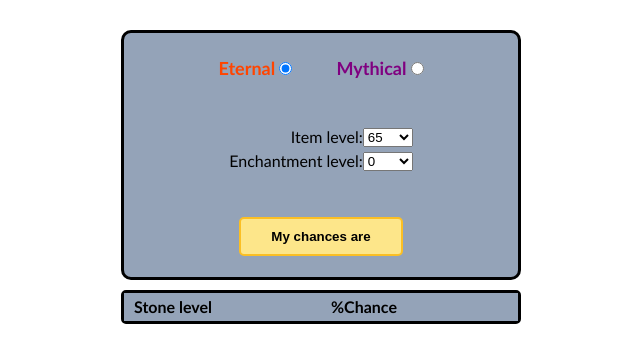
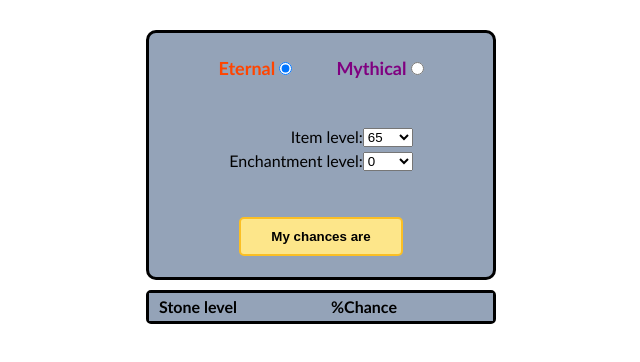
Before and after one commit to ihatesun/AionEnchantRateCalculator, a plain HTML site: page index.html in a window 1280 px wide. Shown: the whole page, without its empty margins (319-959 px from the left). Drawn offline with Linux system fonts and the light colour scheme.

Commit message:
width fix

```diff
--- a/styles.css
+++ b/styles.css
@@ -35,7 +35,7 @@ button:focus {
     align-items: center;
     justify-content: space-around;
     background-color: var(--item-background);
-    width: 400px;
+    width: 350px;
     height: 250px;
     margin-top: 30px;
     border: 3px solid black;
@@ -89,7 +89,7 @@ label[for=rbtnMythical] {
     margin-bottom: 10px;
     border: 3px solid black;
     border-radius: 5px;
-    width: 400px;
+    width: 350px;
 }
 
 #calculator-output-content {
```
